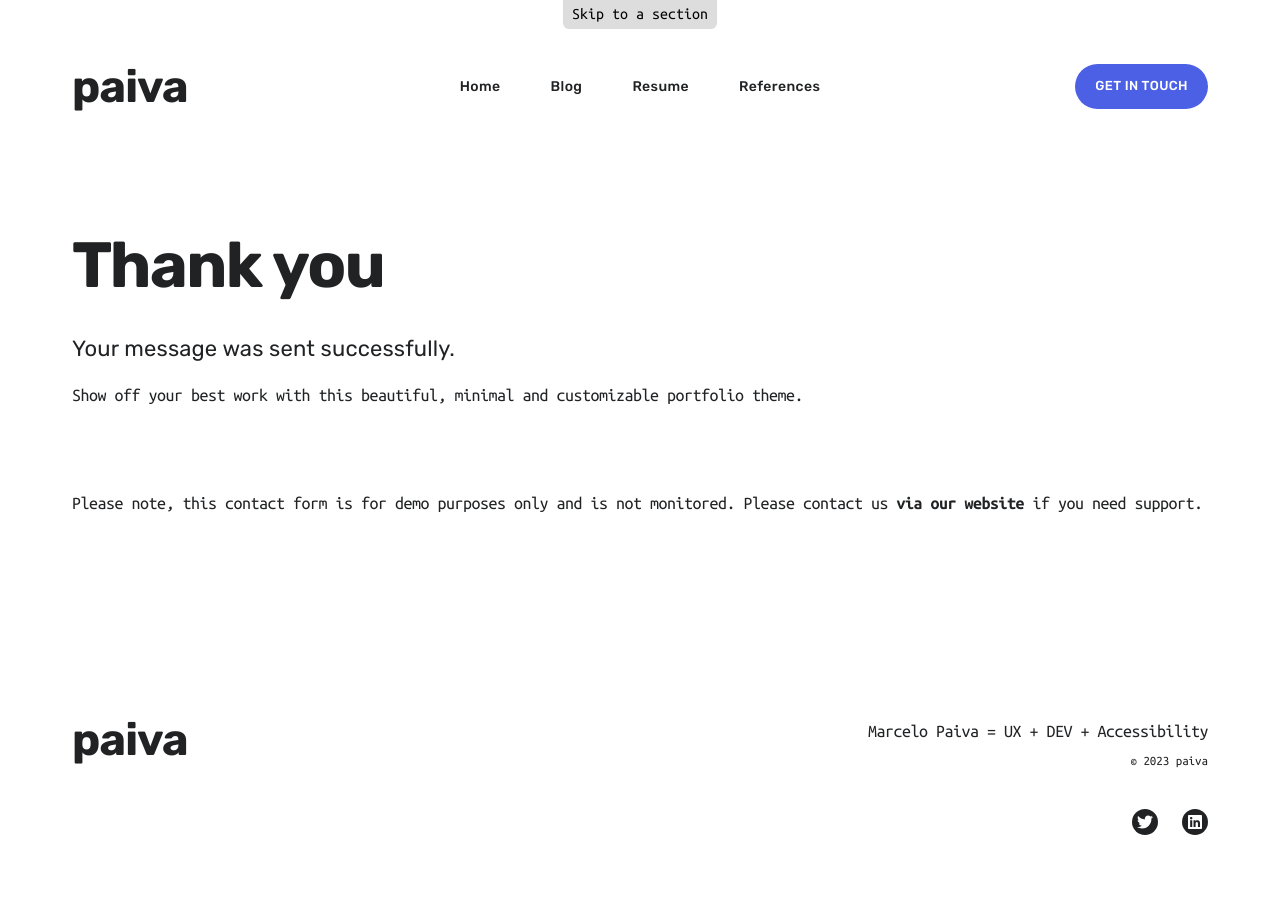
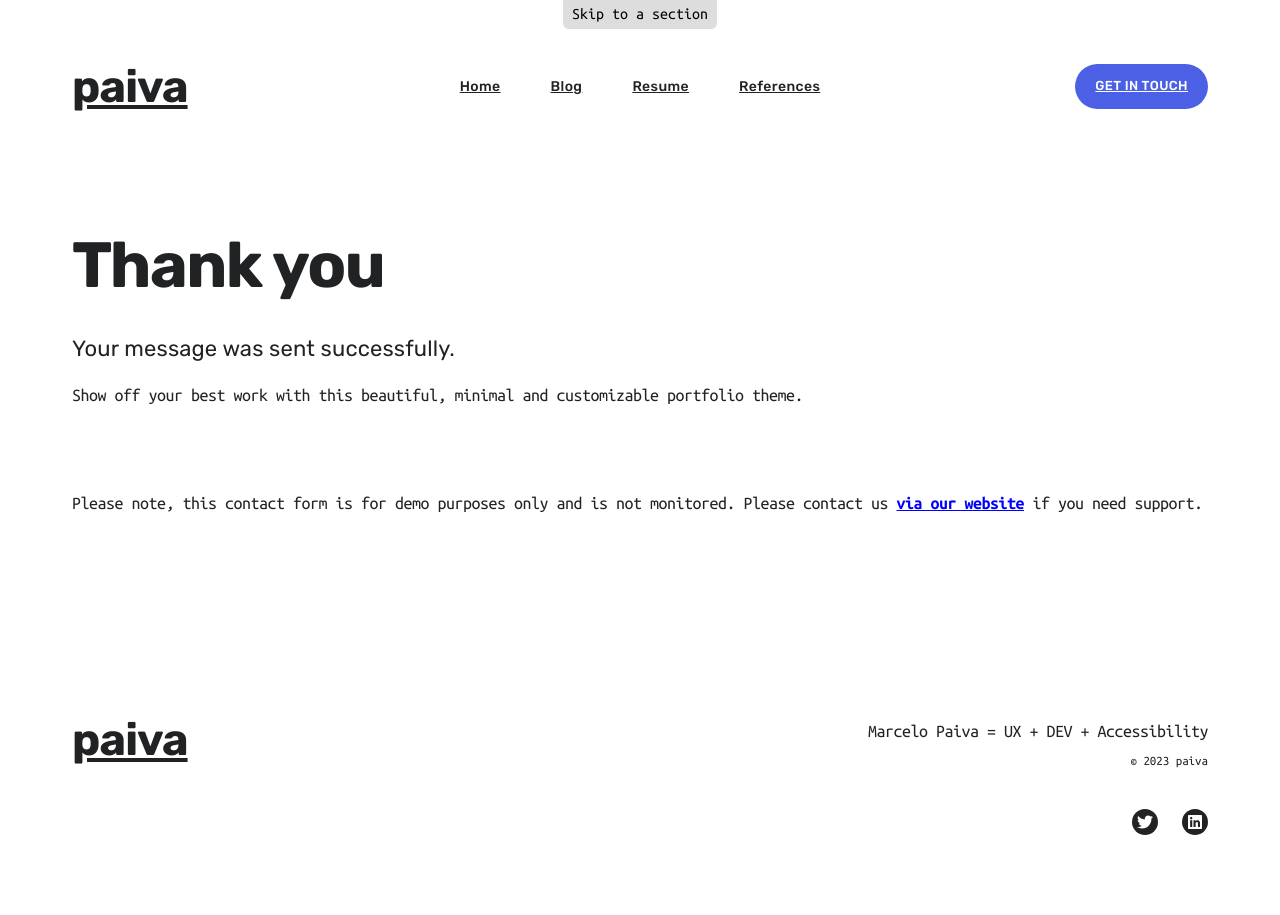
Before and after one commit to mpaiva/venus, a Jekyll site: the page built from _pages/thanks.md, in a window 1280 px wide. Built offline with Jekyll 4.4.1, drawn with Linux system fonts in a browser that asks for light colours; nearby versions of some CDN libraries.

Commit message:
link color

```diff
--- a/_sass/_typography.scss
+++ b/_sass/_typography.scss
@@ -180,8 +180,8 @@ blockquote {
 }
 
 a {
-  text-decoration: none;
-  color: $text-dark-color;
+  text-decoration: underline;
+  color: $text-link-color;
   font-weight: $bold-weight;
   @include transition(all 120ms ease-in-out);
 
--- a/css/style.scss
+++ b/css/style.scss
@@ -21,6 +21,9 @@ $border-color: {{ site.data.settings.color_settings.border_color }};
 $text-dark-color: {{ site.data.settings.color_settings.text_dark_color }};
 $text-medium-color: {{ site.data.settings.color_settings.text_medium_color }};
 $text-light-color: {{ site.data.settings.color_settings.text_light_color }};
+
+$text-link-color: {{ site.data.settings.color_settings.focus_color }};
+
 
 $accent-color: {{ site.data.settings.color_settings.accent_color }};
 $accent-light: {{ site.data.settings.color_settings.accent_light }};
```
